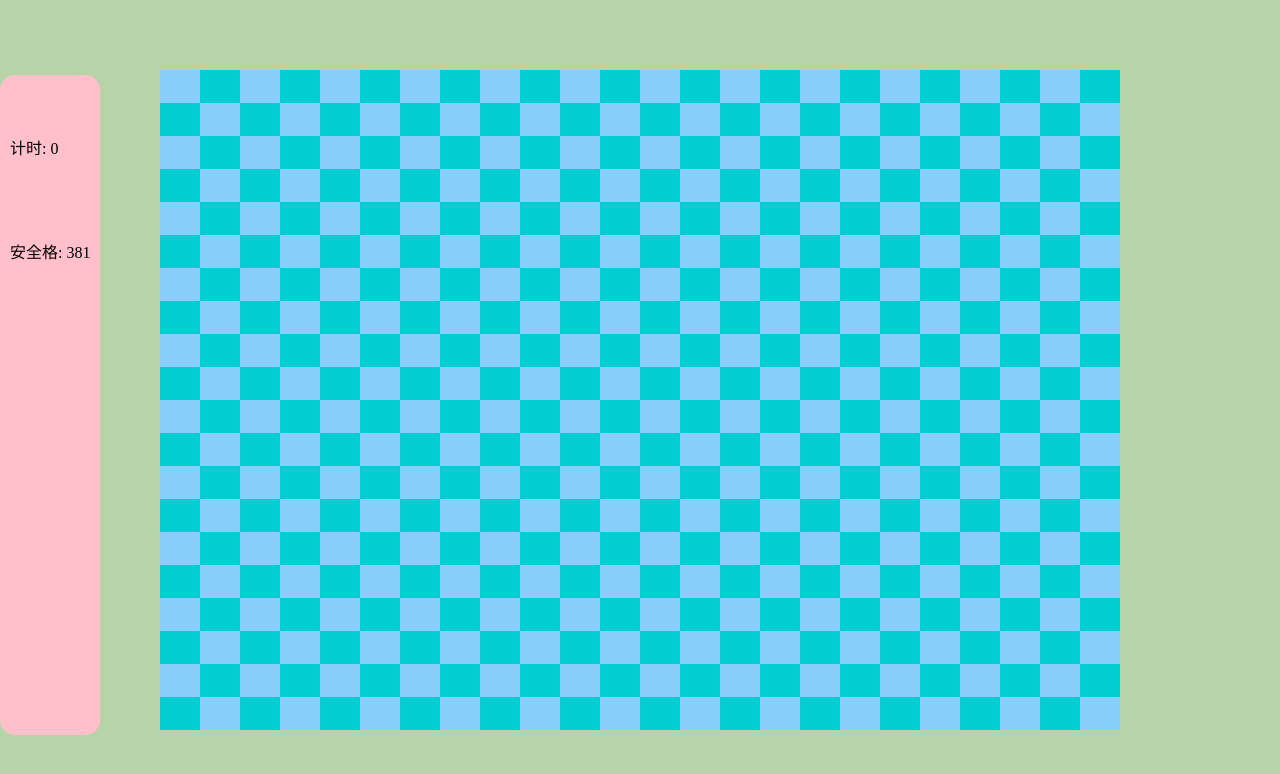
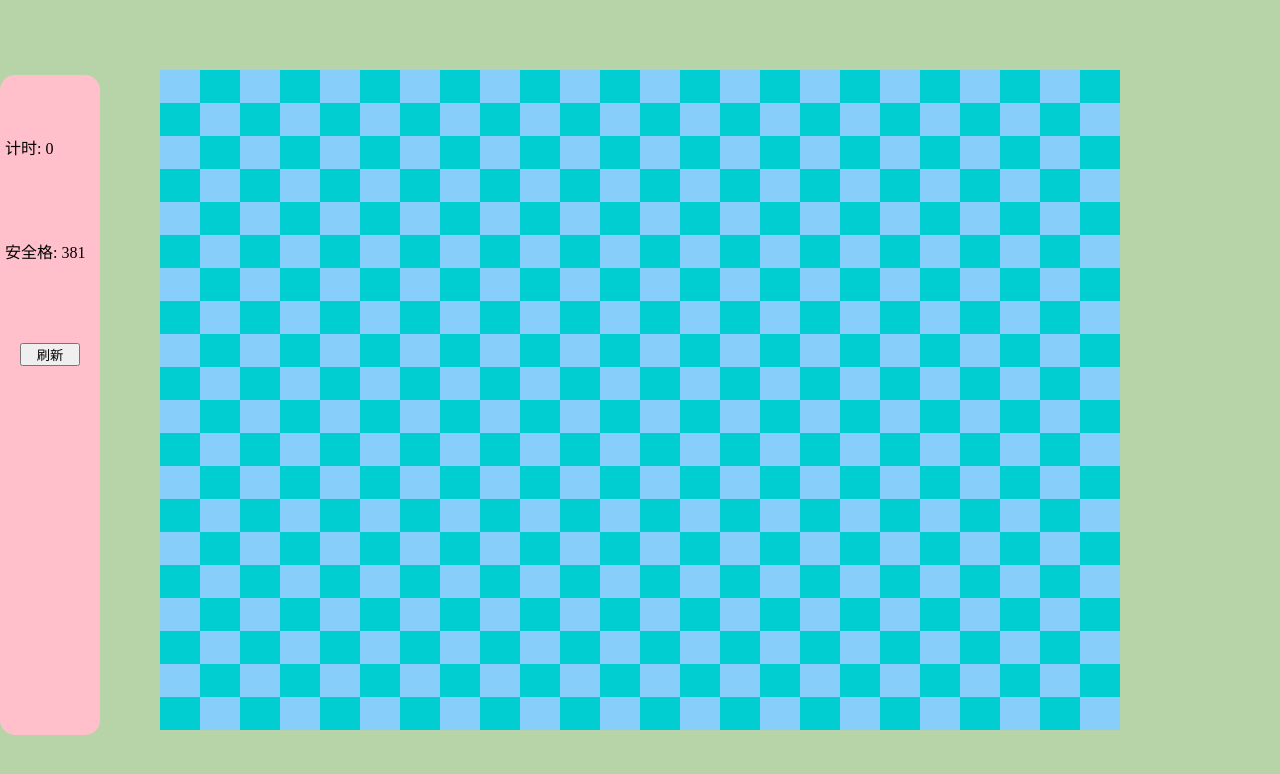
Before and after one commit to Irisrony/Mine-Game, a website built with webpack: page src/index.html in a window 1280 px wide. Built offline with nearby package versions, Linux system fonts and the light colour scheme.

Commit message:
添加了页面刷新按钮，调整了计分板样式

```diff
--- a/src/css/index.less
+++ b/src/css/index.less
@@ -30,9 +30,7 @@ body{
     border-radius: 15px;
 
     &>div{
-        margin-top: 60px;
-        margin-bottom: 20px;
-        margin-left: 10px;
+        margin: 60px 5px 20px 5px;
     }
 }
 
@@ -56,3 +54,12 @@ body{
     }
 
 }
+
+#reload{
+    display: flex;
+    justify-content: center;
+    &>button{
+        margin: 0;
+        width: 60px;
+    }
+}
--- a/src/index.html
+++ b/src/index.html
@@ -14,6 +14,9 @@
             <div>
                 安全格: <span id="saveBlock"></span>
             </div>
+            <div id="reload">
+                <button>刷新</button>
+            </div>
         </div>
         <!-- 扫雷区域 -->
         <div id="stage">
--- a/src/module/gameController.ts
+++ b/src/module/gameController.ts
@@ -9,6 +9,8 @@ class GameController{
     scorePanel: ScorePanel
     // 扫雷区域
     minesArea: HTMLElement
+    // 刷新按钮
+    reloadButton: HTMLElement
 
     // 游戏是否结束
     isAlive: boolean = true
@@ -23,6 +25,7 @@ class GameController{
         this.blocks = new Block()
         this.scorePanel = new ScorePanel(startTime,totalBolcks,mines)
         this.minesArea = document.querySelector("#stage")!
+        this.reloadButton = document.querySelector("#reload>button")!
 
         this.bindMouseClickHandler = this.mouseClickHandler.bind(this)
 
@@ -30,7 +33,6 @@ class GameController{
     }
 
     private init(){
-        // 初始化格子
         // 初始化方块
         for(let i = 0;i<blocksHeight;++i){
             for(let j = 0;j<blocksWidth;++j){
@@ -42,11 +44,15 @@ class GameController{
             }
         }
 
-        // 绑定鼠标单击事件
+        // 绑定扫雷区域鼠标单击事件
         this.minesArea.addEventListener("click",this.bindMouseClickHandler)
+
+        // 绑定刷新按钮点击事件
+        this.reloadButton.addEventListener("click",this.reloadButtonClickHandler.bind(this))
+
     }
 
-    // 鼠标点击事件
+    // 扫雷区域鼠标点击事件
     private mouseClickHandler(e : MouseEvent){
         const target = (e.target as HTMLDivElement)
         if(target.hasAttribute('key')){
@@ -55,16 +61,21 @@ class GameController{
             const j =  Number.parseInt(y)
 
             try{
+                // 首次点击后才开始运行
                 if(this.isFirstClick){
+
                     this.run()
                 }
+                // 翻开的格子数
                 const cnt = this.blocks.checkMine(i,j,this.isFirstClick)
 
+                // 减少安全格数量
                 this.scorePanel.decreaseSaveBlock(cnt)
                 this.isFirstClick = false
 
                 if(this.scorePanel.Block === 0){
                     this.isAlive = false
+                    this.blocks.paintMines()
                     alert(`您成功了！用时${this.scorePanel.TimeRec}s!`)
                 }
 
@@ -77,14 +88,19 @@ class GameController{
         }
     }
 
+    // 游戏运行
     private run(){
         if(this.isAlive){
             this.scorePanel.addTime()
             setTimeout(this.run.bind(this),1000)
         }else{
             this.minesArea.removeEventListener("click",this.bindMouseClickHandler!)
-            // location.reload()
         }
+    }
+
+    // 刷新按钮鼠标点击事件
+    private reloadButtonClickHandler(e: MouseEvent){
+        location.reload()
     }
 }
 
```
